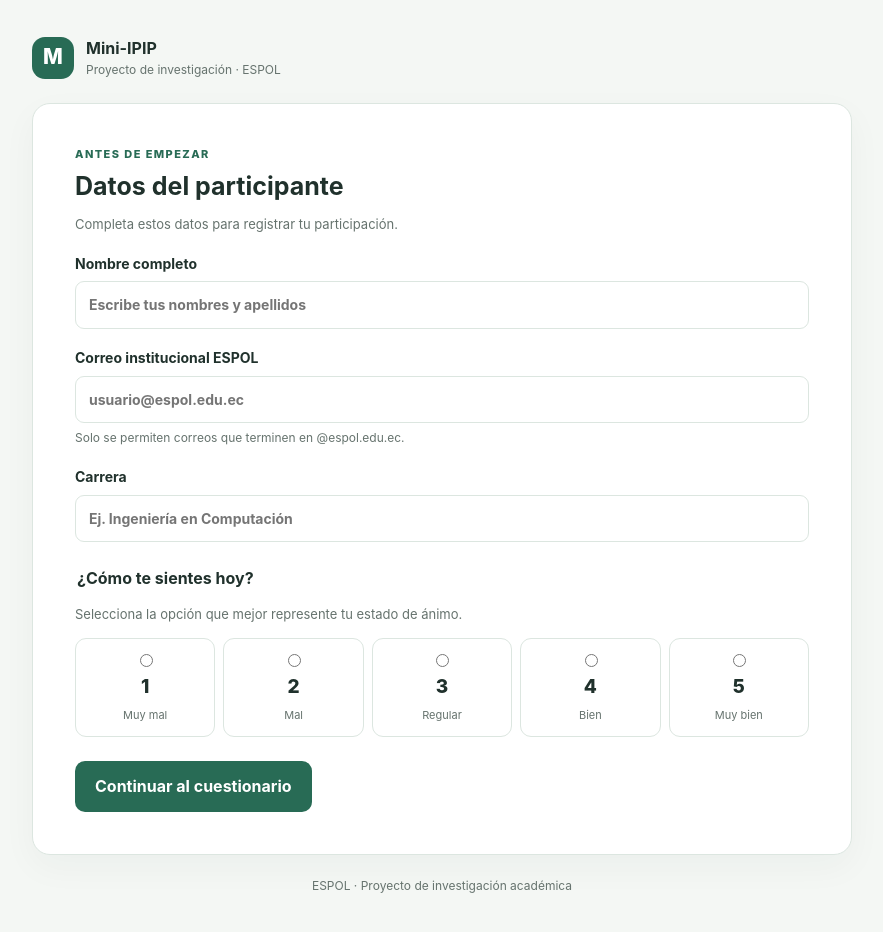
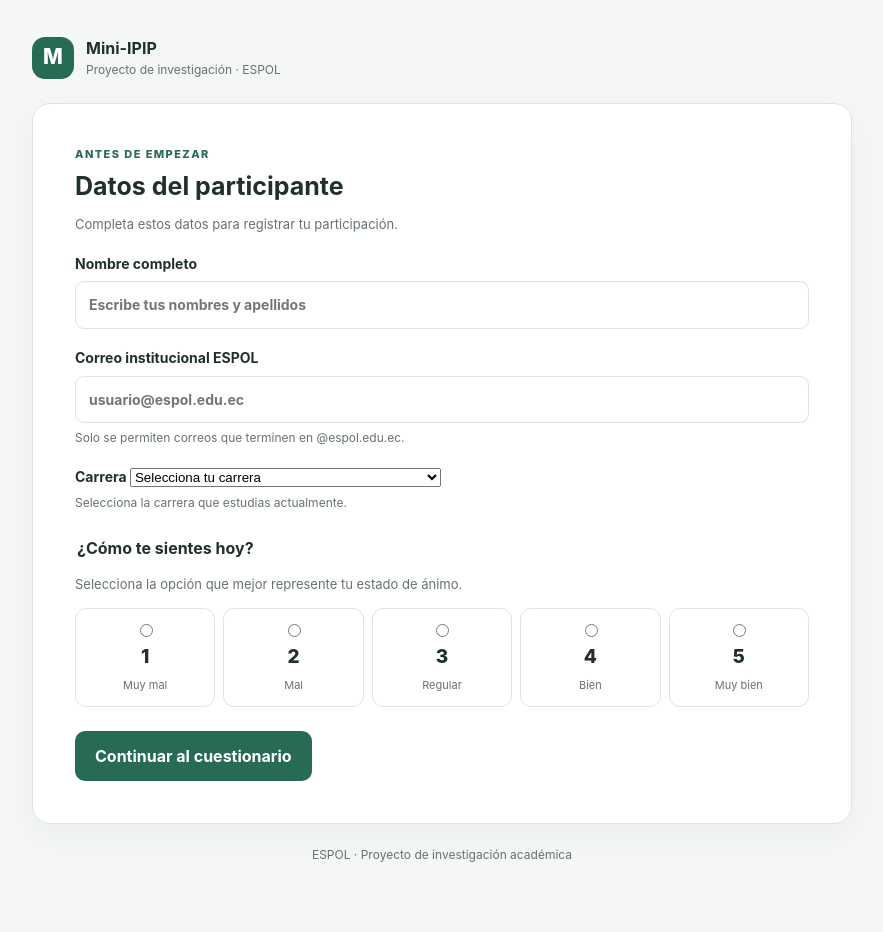
Before and after one commit to polipopi/Metodolog-a_minipip, a plain HTML site: page index.html in a window 1280 px wide. Both pictures are taken after a click on the button "Realizar prueba". Shown: the whole page, without its empty margins (198-1081 px from the left). After the commit the page ends 911 px from the top, so only its background shows below. Drawn offline with Linux system fonts and the light colour scheme.

Commit message:
Cambiar campo de carrera por lista desplegable

```diff
--- a/index.html
+++ b/index.html
@@ -32,7 +32,45 @@
       <p class="muted">Completa estos datos para registrar tu participación.</p>
       <label>Nombre completo<input name="fullName" autocomplete="name" required maxlength="120" placeholder="Escribe tus nombres y apellidos"></label>
       <label>Correo institucional ESPOL<input name="email" type="email" autocomplete="email" required maxlength="254" pattern="[A-Za-z0-9._%+-]+@espol\\.edu\\.ec" title="Ingresa un correo institucional que termine en @espol.edu.ec" placeholder="usuario@espol.edu.ec"><small class="field-hint">Solo se permiten correos que terminen en @espol.edu.ec.</small></label>
-      <label>Carrera<input name="career" required maxlength="120" placeholder="Ej. Ingeniería en Computación"></label>
+      <label>Carrera
+        <select name="career" required>
+          <option value="" selected disabled>Selecciona tu carrera</option>
+          <option>Acuicultura</option>
+          <option>Administración de Empresas</option>
+          <option>Alimentos</option>
+          <option>Animación Digital y Videojuegos</option>
+          <option>Arqueología</option>
+          <option>Auditoría y Control de Gestión</option>
+          <option>Biología</option>
+          <option>Ciencia de Datos e Inteligencia Artificial (Hibrido)</option>
+          <option>Computación</option>
+          <option>Diseño de Productos</option>
+          <option>Diseño Gráfico</option>
+          <option>Economía</option>
+          <option>Electricidad</option>
+          <option>Electrónica y Automatización</option>
+          <option>Estadística</option>
+          <option>Geología</option>
+          <option>Ingeniería Agrícola y Biológica</option>
+          <option>Ingeniería Civil</option>
+          <option>Ingeniería Industrial</option>
+          <option>Ingeniería Naval</option>
+          <option>Ingeniería Química</option>
+          <option>Logistica y Transporte</option>
+          <option>Matemática</option>
+          <option>Materiales</option>
+          <option>Mecánica</option>
+          <option>Mecatrónica</option>
+          <option>Minas</option>
+          <option>Oceanografía</option>
+          <option>Petróleos</option>
+          <option>Producción para Medios de Comunicación</option>
+          <option>Telecomunicaciones</option>
+          <option>Telemática</option>
+          <option>Turismo</option>
+        </select>
+        <small class="field-hint">Selecciona la carrera que estudias actualmente.</small>
+      </label>
       <fieldset class="mood-field">
         <legend>¿Cómo te sientes hoy?</legend>
         <p class="muted">Selecciona la opción que mejor represente tu estado de ánimo.</p>
```
